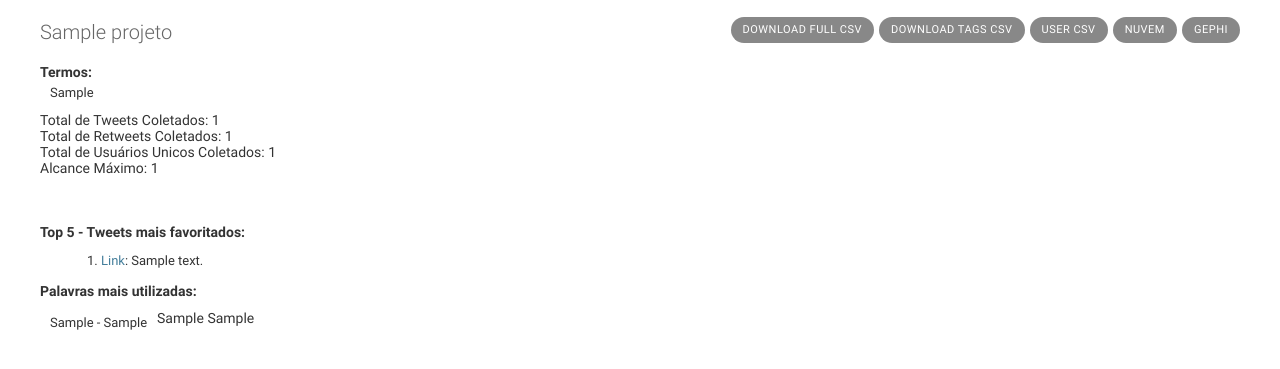
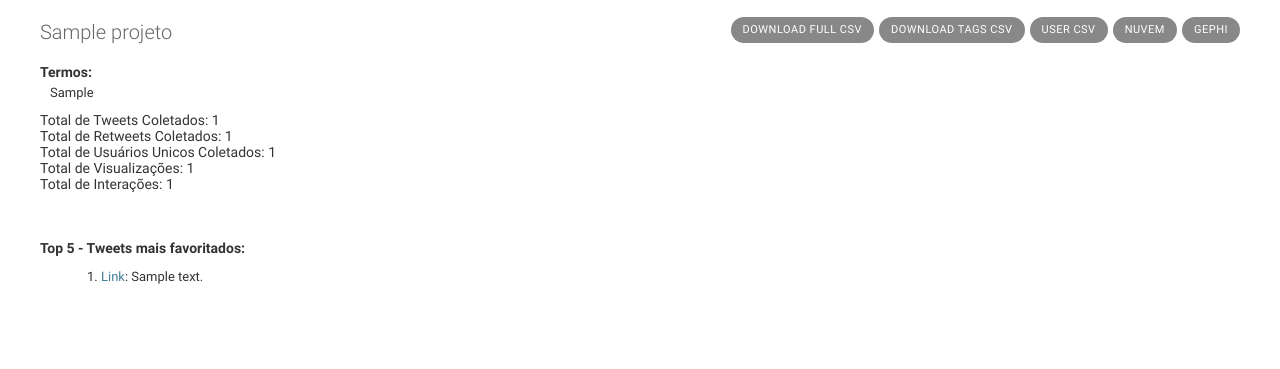
Before and after one commit to josircg/twitsearch, a Django app: template templates/core/stats.html in a window 1280 px wide. Shown: the part 48-417 px from the top of the page. Run offline with Django 3.2, Linux system fonts and the light colour scheme; tables that the repository leaves empty hold one stand-in row (values such as "Sample post"); the template is opened without the code that fills it: values that come from a table or form of the project are taken from there, most other values are stand-ins (such as "Sample title", 1, 10 or a date in 2020).

Commit message:
feat: adiciona total de visualizações de todos os twetts do projeto

```diff
--- a/core/models.py
+++ b/core/models.py
@@ -130,6 +130,10 @@ class Projeto(models.Model):
                             if len(palavra_limpa) > 3:
                                 result[palavra_limpa] += tweet.favorites
         return result.most_common(total)
+
+    @property
+    def total_views(self):
+        return Tweet.objects.filter(tweetinput__termo__projeto_id=self.pk, imprints__isnull=False).count()
 
 
 class Termo(models.Model):
--- a/core/views.py
+++ b/core/views.py
@@ -44,7 +44,6 @@ def stats(request, project_id):
     agora = timezone.now()
     projeto = get_object_or_404(Projeto, pk=project_id)
     termo_base = projeto.termo_set.all().first()
-    palavras = projeto.most_common()
     top_tweets = Tweet.objects.filter(tweetinput__termo__projeto_id=project_id).order_by('-favorites')[:5]
 
     proc_tags = Processamento.objects.filter(termo__projeto=projeto, tipo=PROC_TAGS).last()
@@ -200,12 +199,11 @@ def stats(request, project_id):
     return render(request, 'core/stats.html', {
         'title': u'Estatísticas do Projeto',
         'projeto': projeto,
-        'palavras': palavras,
         'top_tweets': top_tweets,
         'csv_tags': csv_tags,
         'csv_completo': csv_completo,
         'heatmap_div': heatmap_div,
-        'grafico_div':grafico_div,
+        'grafico_div': grafico_div,
         # 'heatmap': os.path.join(settings.MEDIA_URL, 'heatmap', filename),
         # 'bar': os.path.join(settings.MEDIA_URL, 'graficos', filename_bar ),
         'csv': filename_csv })
--- a/templates/core/stats.html
+++ b/templates/core/stats.html
@@ -78,7 +78,8 @@
 				<div><label>Total de Tweets Coletados: {{projeto.tot_twits}}</label></div>
 				<div><label>Total de Retweets Coletados: {{projeto.tot_retwits}}</label></div>
 				<div><label>Total de Usuários Unicos Coletados: {{projeto.unique_users}}</label></div>
-				<div data-tooltip="Total de interações (Favoritos e Retweets) máxima"><label>Alcance Máximo: {{projeto.alcance|intcomma}}</label></div>
+				<div><label>Total de Visualizações: {{projeto.total_views}}</label></div>
+				<div data-tooltip="Total de interações (Favoritos e Retweets) máxima"><label>Total de Interações: {{projeto.alcance|intcomma}}</label></div>
 			</div>
             <label style="margin-top: 10px; display: block"><b>Top 5 - Tweets mais favoritados:</b></label>
             <p></p>
@@ -87,32 +88,6 @@
                     <li>{{ tweet.url }}: {{ tweet.text }}</li>
                 {% endfor %}
             </ol>
-            <p></p>
-            <label><b>Palavras mais utilizadas:</b></label>
-            <p></p>
-            <div class="block" style="display: flex;">
-                <div class="form-row palavra">
-                 {% for palavra in palavras %}
-                    <div>
-                        <p>
-                            {{ palavra.0 }} - {{ palavra.1 }}
-                        </p>
-                    </div>
-                {%  endfor %}
-			    </div>
-                 <div class="graficos" style="display: flex; flex-direction: column; align-items: start">
-{#                    <div class="form-row grafico">#}
-{#                        <img src="{{ bar }}" alt="Grafico de barra">#}
-{#                    </div>#}
-{#                     <div class="form-row heatmap">#}
-{#                        <img src="{{ heatmap }}" alt="Mapa de calor">#}
-{#                     </div>#}
-                     {% autoescape off %}
-                         {{ heatmap_div }}
-                         {{ grafico_div }}
-                     {% endautoescape %}
-                 </div>
-            </div>
 		</fieldset>
 	</div>
 </div>
```
